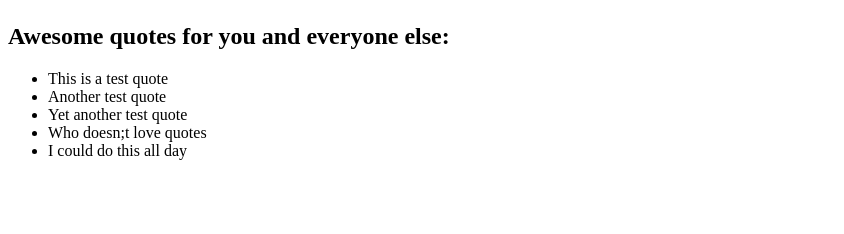
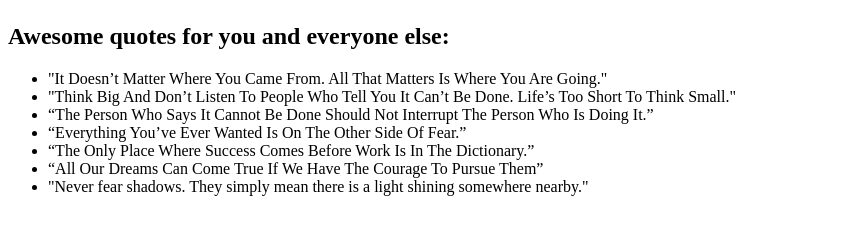
Before and after one commit to philipkariuki/quotes-angular, an Angular app: page / in a window 1280 px wide. Shown: the part 306-540 px from the top of the page, without its empty margins (0-844 px from the left). Built offline with nearby package versions, Linux system fonts and the light colour scheme.

Commit message:
Updates quotes.component.ts
-Adds the actual quotes into the array, adds new property of author and submitted by into the array.

```diff
--- a/src/app/app.component.ts
+++ b/src/app/app.component.ts
@@ -6,7 +6,6 @@ import { Component } from '@angular/core';
   styleUrls: ['./app.component.css']
 })
 export class AppComponent {
-  title = 'Quotes';
 
 }
 
--- a/src/app/quotes/quotes.component.ts
+++ b/src/app/quotes/quotes.component.ts
@@ -8,12 +8,16 @@ import { Quotes } from '../quotes';
 })
 export class QuotesComponent implements OnInit {
 
+  title = 'Quotes';
+
   quote = [
-    new Quotes(1,'This is a test quote'),
-    new Quotes(2,'Another test quote'),
-    new Quotes(3, 'Yet another test quote'),
-    new Quotes(4, 'Who doesn;t love quotes'),
-    new Quotes(5, 'I could do this all day'),
+    new Quotes(1, '"It Doesn’t Matter Where You Came From. All That Matters Is Where You Are Going."','Author - Brian Tracy','Submitted by: Phil'),
+    new Quotes(2, '"Think Big And Don’t Listen To People Who Tell You It Can’t Be Done. Life’s Too Short To Think Small."','Author - Tim Ferriss','Submitted by: Paul'),
+    new Quotes(3,  '“The Person Who Says It Cannot Be Done Should Not Interrupt The Person Who Is Doing It.”','Author - Chinese Proverb','Submitted by: Paula'),
+    new Quotes(4,  '“Everything You’ve Ever Wanted Is On The Other Side Of Fear.”','Author - George Addair','Submitted by: Georgina'),
+    new Quotes(5, '“The Only Place Where Success Comes Before Work Is In The Dictionary.”','Author - Vidal Sassoon','Submitted by: Naomi'),
+    new Quotes(6, '“All Our Dreams Can Come True If We Have The Courage To Pursue Them”','Author - Walt Disney','Submitted by: George'),
+    new Quotes(7, '"Never fear shadows. They simply mean there is a light shining somewhere nearby."','Author - Ruth Renkel','Submitted by: Max'),
 
 ]
 
```
